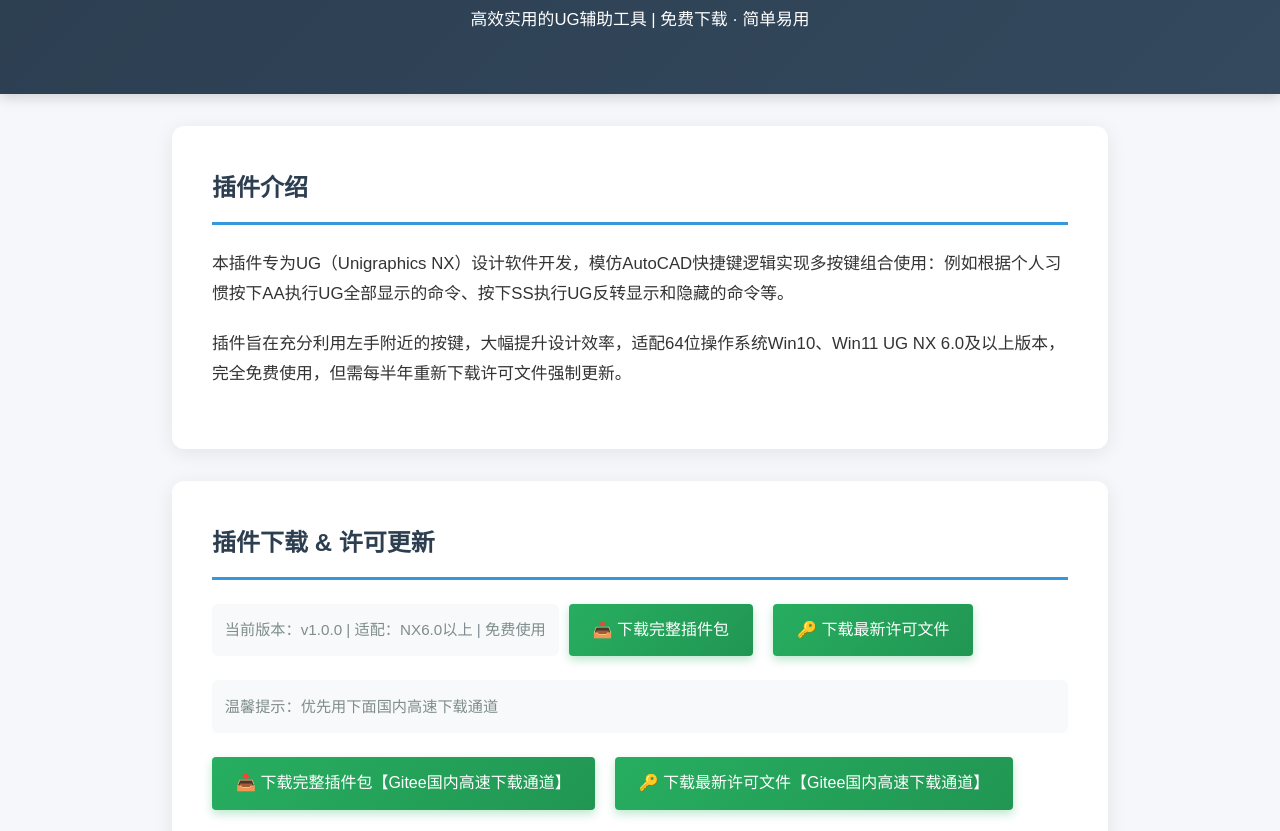
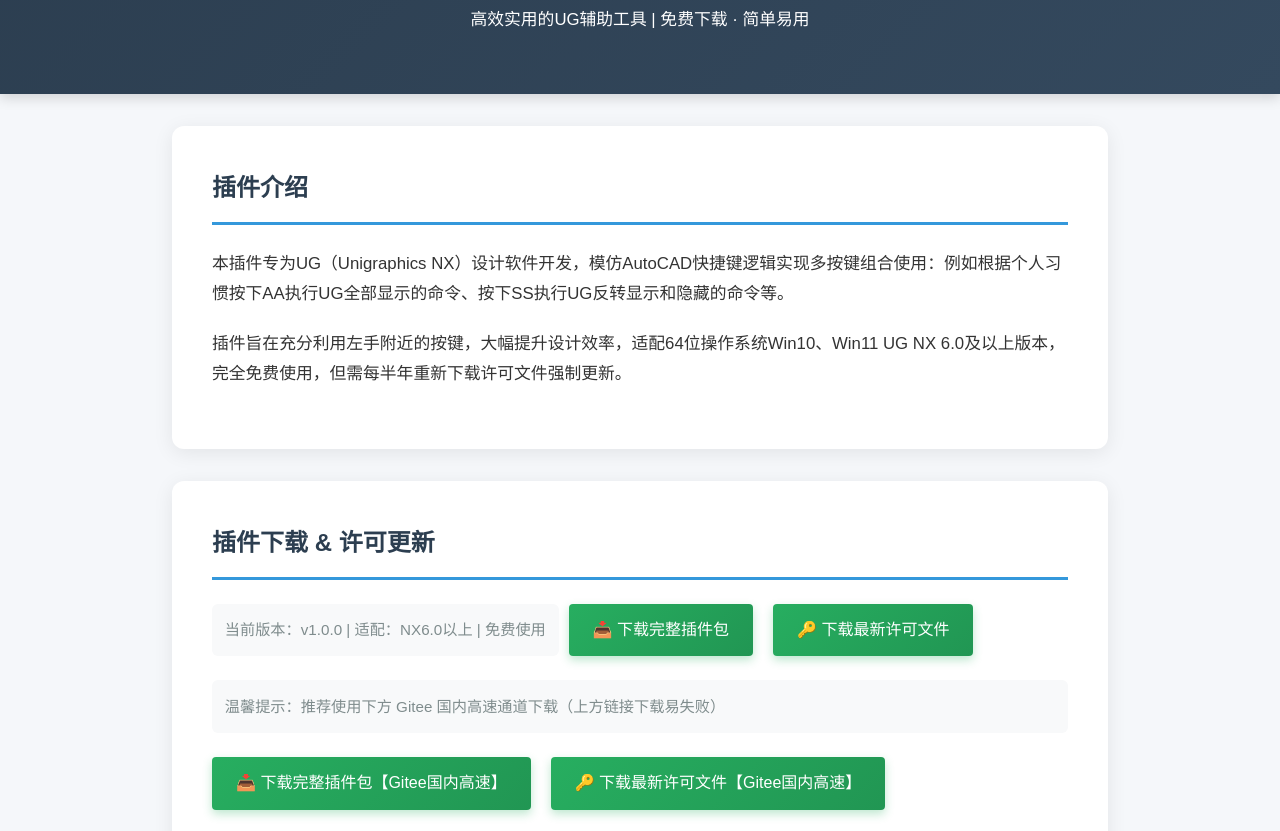
Before and after one commit to qinyangliang/qinyangliang.github.io, a plain HTML site: page index.html in a window 1280 px wide. Shown: the part 120-951 px from the top of the page. Drawn offline with Linux system fonts and the light colour scheme; some packages are replaced by stand-ins of ours; a script that the page names is missing.

Commit message:
update index.html.
Signed-off-by: qinyangliang <qinyangliang@126.com>

```diff
--- a/index.html
+++ b/index.html
@@ -263,12 +263,12 @@
 </div>
 
 <!-- 温馨提示：block 独占一整行，后面不跟任何按钮 -->
-<div class="version-info" style="display:block; width:100%; margin-bottom:1.5rem;">温馨提示：优先用下面国内高速下载通道</div>
+<div class="version-info" style="display:block; width:100%; margin-bottom:1.5rem;">温馨提示：推荐使用下方 Gitee 国内高速通道下载（上方链接下载易失败）</div>
 
 <!-- Gitee 高速通道：两个按钮放进同一个 flex 容器，保证并排一行 -->
 <div style="display:flex; flex-wrap:wrap; gap:10px; margin-bottom:1.5rem;">
-    <a href="https://gitee.com/qinyangliang/qinyangliang.github.io/releases/download/V1.0.1/NX模仿CAD快捷键.zip" class="download-btn" style="margin-bottom:0;">📥 下载完整插件包【Gitee国内高速下载通道】</a>
-    <a href="https://gitee.com/qinyangliang/qinyangliang.github.io/releases/download/V1.0.1/nx_cad_shortcut.nxkey" class="download-btn" style="margin-bottom:0;">🔑 下载最新许可文件【Gitee国内高速下载通道】</a>
+    <a href="https://gitee.com/qinyangliang/qinyangliang.github.io/releases/download/V1.0.1/NX模仿CAD快捷键.zip" class="download-btn" style="margin-bottom:0;">📥 下载完整插件包【Gitee国内高速】</a>
+    <a href="https://gitee.com/qinyangliang/qinyangliang.github.io/releases/download/V1.0.1/nx_cad_shortcut.nxkey" class="download-btn" style="margin-bottom:0;">🔑 下载最新许可文件【Gitee国内高速】</a>
 </div>
 
 <p style="margin-top:15px;"><strong>文件说明：</strong></p>
```
